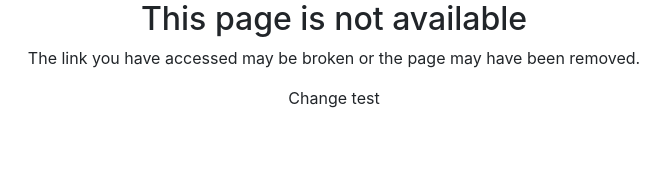
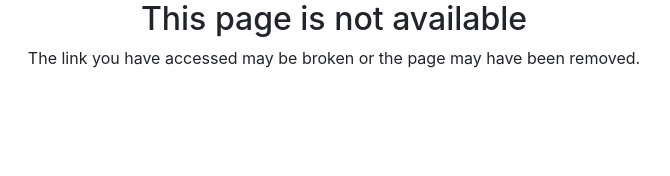
Before and after one commit to kennedygusmao/Angular, an Angular app in the folder alurapic/: page / in a window 1280 px wide. Shown: the top 176 px of the page, without its empty margins (306-976 px from the left). Built offline with nearby package versions, Linux system fonts and the light colour scheme.

Commit message:
merge remove p

```diff
--- a/alurapic/src/app/errors/not-found/not-found.component.html
+++ b/alurapic/src/app/errors/not-found/not-found.component.html
@@ -4,5 +4,5 @@
     <p>
         The link you have accessed may be broken or the page may have been removed.
     </p>
-    <p>Change test</p>
+
 </div>
```
